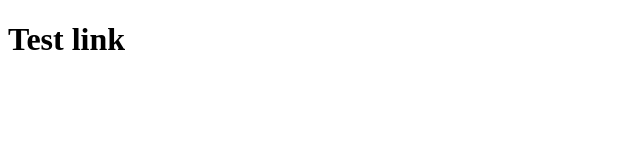
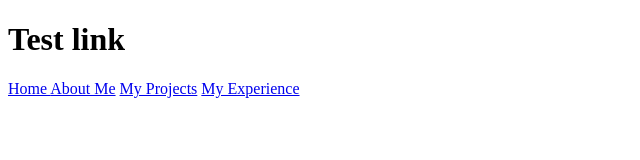
Before and after one commit to Pavel-Villing/pavel-villing.github.io, a plain HTML site: page about.html in a window 1280 px wide. Shown: the whole page, without its empty margins (0-640 px from the left). Drawn offline with Linux system fonts and the light colour scheme.

Commit message:
Add links across pages to all pages of website

```diff
--- a/about.html
+++ b/about.html
@@ -1,2 +1,8 @@
 <!DOCTYPE html>
 <h1> Test link </h1>
+
+
+<a href="/index.html"> Home </a>
+<a href="/about.html"> About Me</a>
+<a href= "/projects.html"> My Projects</a>
+<a href= "/experience.html">My Experience</a>
```
Also changed, not shown: experience.html (+6 -0 lines), index.html (+1 -0 lines), projects.html (+6 -0 lines).
